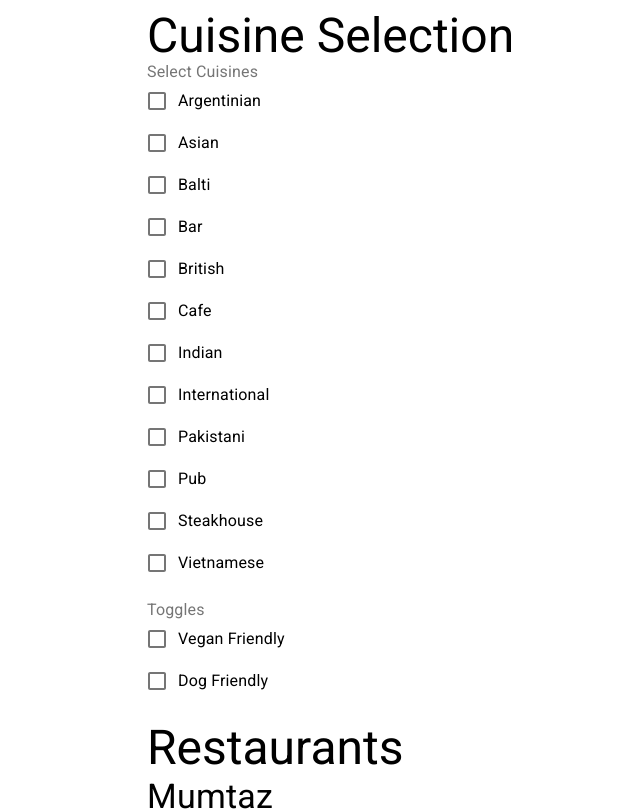
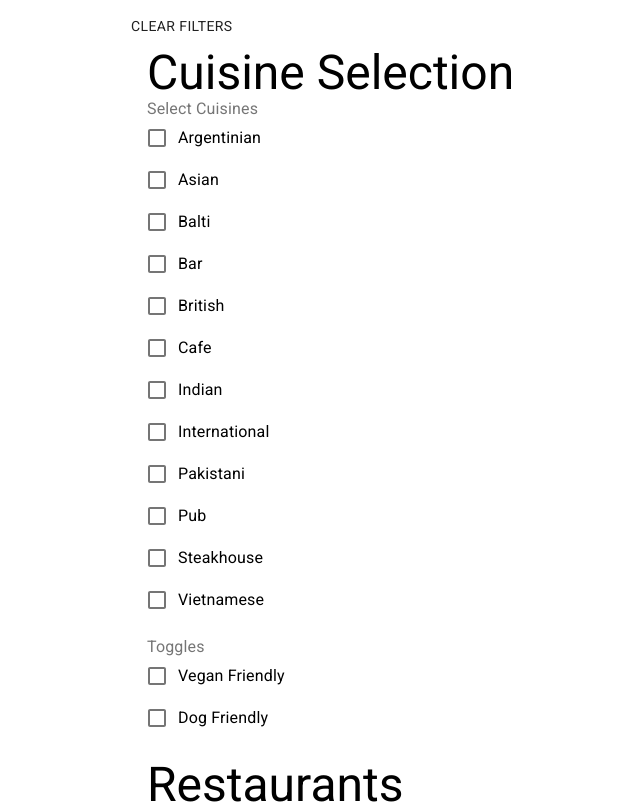
Before and after one commit to Bilalm354/restaurant, a React (Vite) app: page / in a window 1280 px wide. Shown: the top 811 px of the page, without its empty margins (241-881 px from the left). Built offline with nearby package versions, Linux system fonts and the light colour scheme.

Commit message:
#5 Add a clear button which will clear all filters and display the full list of restaurants

```diff
--- a/src/App.jsx
+++ b/src/App.jsx
@@ -1,16 +1,18 @@
 import React from "react"
-import { Container, Typography } from '@material-ui/core';
+import { Button, Container, Typography } from '@material-ui/core';
 import 'fontsource-roboto'
 import restaurants from "~/data/restaurants"
 import { RestaurantsList } from '~/components/RestaurantsList'
 import { Selection } from '~/components/Selection'
 
 export function App() {
-    const [state, setState] = React.useState({
+    const emptyState = {
         selectedCuisines: [],
         veganFriendly: false,
         dogFriendly: false
-    });
+    }
+
+    const [state, setState] = React.useState(emptyState);
 
     const isEverySelectedCuisineInRestaurant = (selectedCuisines, restaurant) =>
         selectedCuisines.every(cuisine => restaurant.cuisine.indexOf(cuisine) !== -1)
@@ -39,7 +41,6 @@ export function App() {
     const allCuisinesFromData = restaurants.map((restaurant) => restaurant.cuisine).flat()
     const uniqueCuisines = [... new Set(allCuisinesFromData)]
     const sortedCuisines = uniqueCuisines.sort()
-    console.log(restaurants)
     const filteredRestaurants = restaurants.filter(restaurant =>
         isEverySelectedCuisineInRestaurant(state.selectedCuisines, restaurant)
         && (state.dogFriendly ? restaurant['dog-friendly'] : true)
@@ -48,6 +49,9 @@ export function App() {
 
     return (
         <Container maxWidth="sm">
+
+            <Button onClick={() => setState(emptyState)}>Clear Filters</Button>
+
             <Container maxWidth="sm">
                 <Typography variant="h3">Cuisine Selection</Typography>
                 <Selection
```
Also changed, not shown: 2 other files (tests, documents, lock files or other folders).
